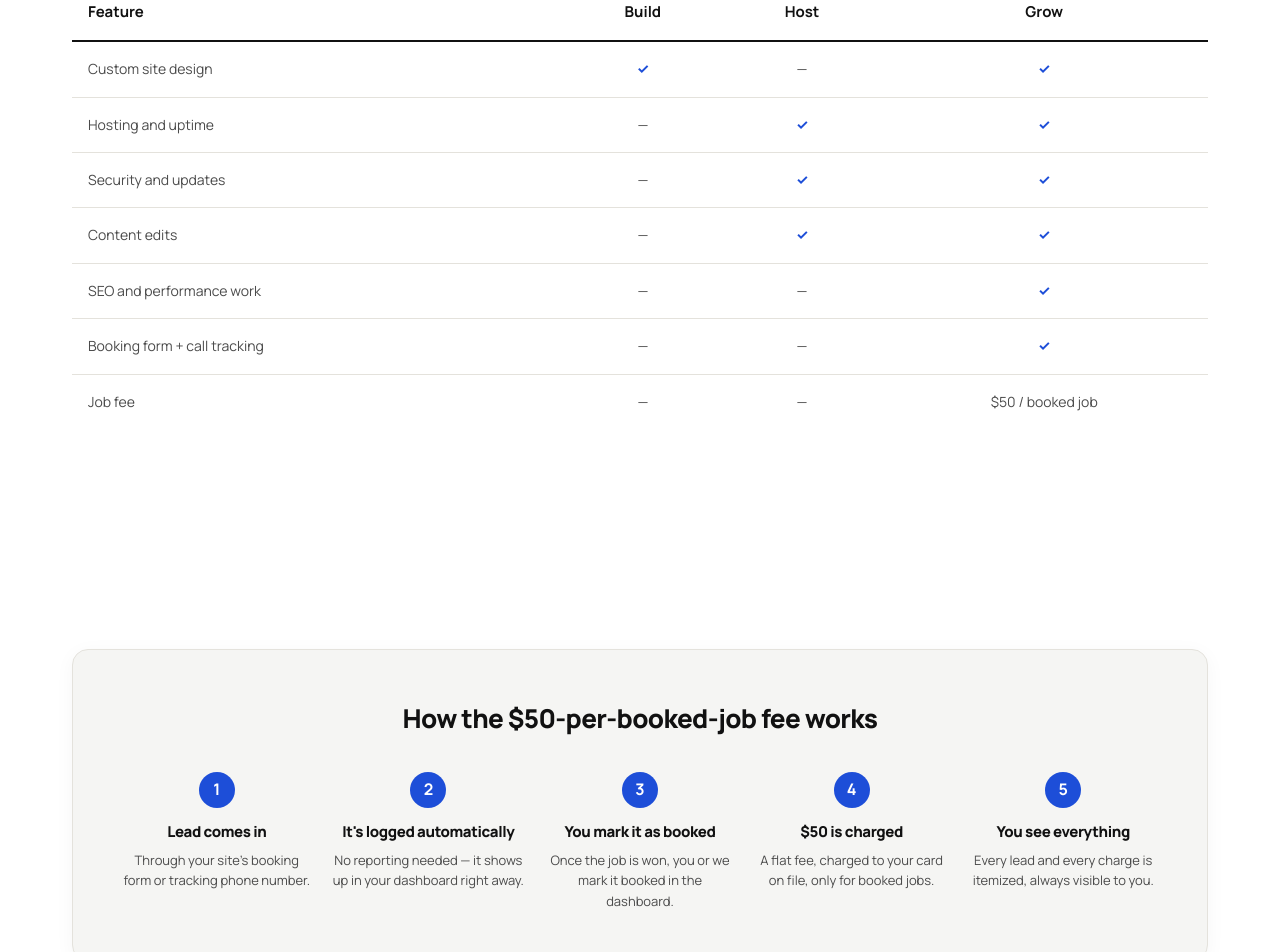
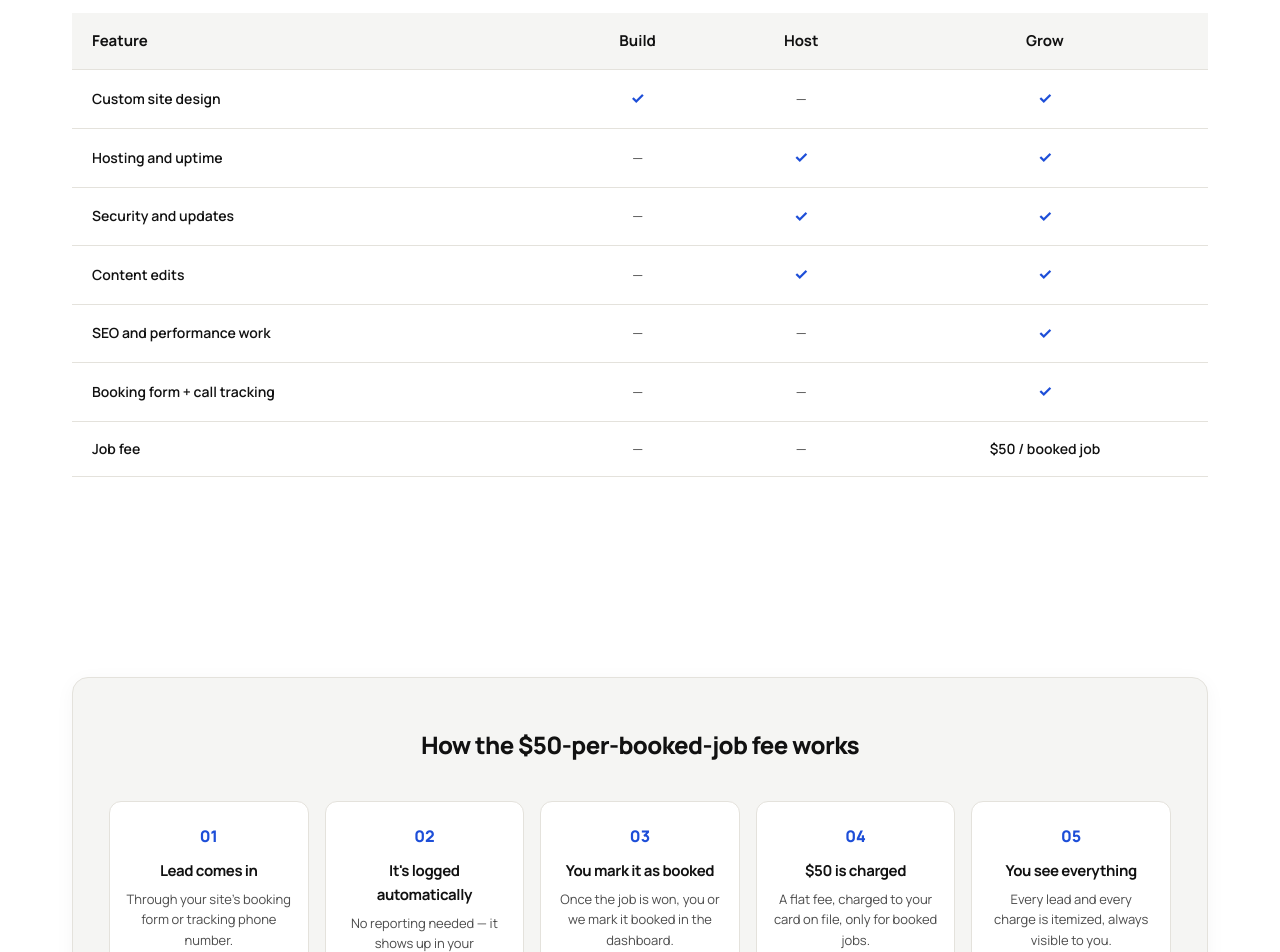
Before and after one commit to therealdanish10-cpu/groundwork, a Next.js app: page /pricing in a window 1280 px wide. Shown: the part 1500-2452 px from the top of the page. Built offline with nearby package versions, Linux system fonts and the light colour scheme; no server answers.

Commit message:
Roll out new design system to /pricing page

```diff
--- a/app/components/FAQAccordion.tsx
+++ b/app/components/FAQAccordion.tsx
@@ -2,12 +2,12 @@
 
 import { useState } from 'react';
 
-interface FAQItem {
+export interface FAQItem {
   question: string;
   answer: string;
 }
 
-const FAQS: FAQItem[] = [
+const DEFAULT_FAQS: FAQItem[] = [
   {
     question: 'How do you know when I get a lead?',
     answer:
@@ -30,7 +30,11 @@ const FAQS: FAQItem[] = [
   },
 ];
 
-export default function FAQAccordion() {
+interface Props {
+  items?: FAQItem[];
+}
+
+export default function FAQAccordion({ items = DEFAULT_FAQS }: Props) {
   const [openIndex, setOpenIndex] = useState<number | null>(null);
 
   function toggle(idx: number) {
@@ -39,7 +43,7 @@ export default function FAQAccordion() {
 
   return (
     <div className="faq-accordion">
-      {FAQS.map((item, idx) => {
+      {items.map((item, idx) => {
         const isOpen = openIndex === idx;
         return (
           <div key={idx} className={`faq-item ${isOpen ? 'open' : ''}`}>
--- a/app/globals.css
+++ b/app/globals.css
@@ -1192,7 +1192,7 @@ header.page-head p {
 /* ---------- Feature Comparison Table ---------- */
 .compare-wrap {
   overflow-x:    auto;
-  margin-bottom: 100px;
+  margin-bottom: 80px;
 }
 
 table {
@@ -1204,20 +1204,23 @@ table {
 th,
 td {
   text-align:    left;
-  padding:       16px;
+  padding:       16px 20px;
   border-bottom: 1px solid var(--border);
   font-size:     14px;
+  font-family:   var(--font-manrope);
 }
 
 thead th {
   font-family:   var(--font-manrope);
   font-size:     15px;
   font-weight:   700;
-  border-bottom: 2px solid var(--fg);
-}
-
-tbody tr:last-child td {
-  border-bottom: none;
+  border-bottom: 1px solid var(--border);
+  background:    var(--paper-2);
+  color:         var(--fg);
+}
+
+tbody tr:hover {
+  background: rgba(29, 78, 216, 0.02);
 }
 
 th:not(:first-child),
@@ -1225,57 +1228,65 @@ td:not(:first-child) {
   text-align: center;
 }
 
-.check     { color: var(--blue); font-weight: 700; }
-.dash      { color: var(--gray); }
-.row-label { color: var(--gray); }
+.check     { color: var(--blue); font-weight: 700; font-size: 16px; }
+.dash      { color: var(--gray); font-weight: 400; }
+.row-label { color: var(--fg); font-weight: 600; }
 
 /* ---------- Lead Explainer ---------- */
 .lead-explainer {
   background:    var(--paper-2);
   border:        1px solid var(--border);
   border-radius: var(--card-radius);
-  padding:       48px;
-  margin-bottom: 100px;
+  padding:       48px 36px;
+  margin-bottom: 80px;
   box-shadow:    var(--card-shadow);
 }
 
 .lead-explainer h2 {
-  font-size:     26px;
-  margin-bottom: 32px;
+  font-size:     24px;
+  font-weight:   800;
+  margin-bottom: 36px;
   text-align:    center;
 }
 
 .lead-steps {
   display:               grid;
   grid-template-columns: repeat(5, 1fr);
-  gap:                   20px;
+  gap:                   16px;
 }
 
 .lead-step {
-  text-align: center;
+  background:    var(--paper);
+  border:        1px solid var(--border);
+  border-radius: 12px;
+  padding:       22px 16px;
+  text-align:    center;
+  transition:    var(--transition-theme);
+}
+
+.lead-step:hover {
+  border-color: var(--blue);
+  transform:    translateY(-2px);
 }
 
 .lead-step .num {
-  width:           36px;
-  height:          36px;
-  border-radius:   50%;
-  background:      var(--blue);
-  color:           #ffffff;
-  display:         flex;
-  align-items:     center;
-  justify-content: center;
-  font-weight:     700;
-  margin:          0 auto 12px;
+  color:         var(--blue);
+  font-size:     16px;
+  font-weight:   800;
+  margin-bottom: 10px;
 }
 
 .lead-step h3 {
   font-size:     15px;
+  font-weight:   700;
   margin-bottom: 6px;
+  color:         var(--fg);
 }
 
 .lead-step p {
-  color:     var(--gray);
-  font-size: 13px;
+  color:       var(--gray);
+  font-size:   13px;
+  line-height: 1.55;
 }
 
 /* ---------- CTA Band ---------- */
@@ -1284,14 +1295,15 @@ td:not(:first-child) {
   color:         var(--fg);
   border:        1px solid var(--border);
   border-radius: var(--card-radius);
-  padding:       56px;
+  padding:       56px 36px;
   text-align:    center;
-  margin:        100px 0;
+  margin:        80px 0 40px;
   box-shadow:    var(--card-shadow);
 }
 
 .cta-band h2 {
   font-size:     32px;
+  font-weight:   800;
   margin-bottom: 14px;
 }
 
--- a/app/pricing/page.tsx
+++ b/app/pricing/page.tsx
@@ -2,6 +2,7 @@ import type { Metadata } from 'next';
 import Link from 'next/link';
 import Reveal from '../components/Reveal';
 import PricingCarousel, { PlanItem } from '../components/PricingCarousel';
+import FAQAccordion, { FAQItem } from '../components/FAQAccordion';
 
 export const metadata: Metadata = {
   title: 'Pricing',
@@ -64,6 +65,29 @@ const PRICING_PLANS: PlanItem[] = [
   },
 ];
 
+const PRICING_FAQS: FAQItem[] = [
+  {
+    question: 'Can I start with Build and upgrade later?',
+    answer:
+      'Yes — most clients start with Build, then move to Host or Grow once the site is live and they see the value in ongoing support.',
+  },
+  {
+    question: 'Is there a contract or commitment?',
+    answer:
+      'No. Host and Grow are billed monthly and you can cancel or switch anytime from your dashboard.',
+  },
+  {
+    question: 'What if I already have a website?',
+    answer:
+      'We can take over hosting an existing site on the Host plan, or rebuild it as part of Grow if it needs work to convert visitors into leads.',
+  },
+  {
+    question: 'Is the $50 job fee capped?',
+    answer:
+      'Not currently — it scales with how many jobs your site helps you win, which is the same incentive we have: the better it performs, the more we both earn.',
+  },
+];
+
 /* ─────────────────────────────────────────────────────────────
    Pricing page — body content only.
    <nav> and <footer> are rendered by app/layout.tsx.
@@ -72,7 +96,7 @@ const PRICING_PLANS: PlanItem[] = [
 export default function PricingPage() {
   return (
     <>
-      {/* ── PAGE HEADER ──────────────────────────────────────── */}
+      {/* ── 1. PAGE HEADER ───────────────────────────────────── */}
       <header className="page-head">
         <div className="container">
           <div className="section-eyebrow">PRICING</div>
@@ -84,7 +108,7 @@ export default function PricingPage() {
         </div>
       </header>
 
-      {/* ── PLAN CAROUSEL ────────────────────────────────────── */}
+      {/* ── 2. PLAN CAROUSEL ─────────────────────────────────── */}
       <section className="section-sm">
         <div className="container">
           <Reveal>
@@ -98,14 +122,12 @@ export default function PricingPage() {
         </div>
       </section>
 
-      {/* ── FEATURE COMPARISON TABLE ─────────────────────────── */}
+      {/* ── 3. FEATURE COMPARISON TABLE ──────────────────────── */}
       <section className="section-sm">
         <div className="container">
-          <Reveal className="section-head" style={{ maxWidth: '600px', marginBottom: '40px' }}>
+          <Reveal className="section-head text-center" style={{ margin: '0 auto 48px', textAlign: 'center' }}>
             <div className="section-eyebrow">COMPARE</div>
-            <h2 style={{ fontSize: 'clamp(24px, 3.5vw, 32px)' }}>
-              What's included in each plan
-            </h2>
+            <h2>What&apos;s included in each plan</h2>
           </Reveal>
 
           <Reveal className="compare-wrap">
@@ -167,7 +189,7 @@ export default function PricingPage() {
         </div>
       </section>
 
-      {/* ── HOW THE $50-PER-BOOKED-JOB FEE WORKS ────────────── */}
+      {/* ── 4. HOW THE $50-PER-BOOKED-JOB FEE WORKS ─────────── */}
       <section className="section-sm">
         <div className="container">
           <Reveal>
@@ -175,27 +197,27 @@ export default function PricingPage() {
               <h2>How the $50-per-booked-job fee works</h2>
               <div className="lead-steps">
                 <div className="lead-step">
-                  <div className="num">1</div>
+                  <div className="num">01</div>
                   <h3>Lead comes in</h3>
-                  <p>Through your site's booking form or tracking phone number.</p>
+                  <p>Through your site&apos;s booking form or tracking phone number.</p>
                 </div>
                 <div className="lead-step">
-                  <div className="num">2</div>
-                  <h3>It's logged automatically</h3>
+                  <div className="num">02</div>
+                  <h3>It&apos;s logged automatically</h3>
                   <p>No reporting needed — it shows up in your dashboard right away.</p>
                 </div>
                 <div className="lead-step">
-                  <div className="num">3</div>
+                  <div className="num">03</div>
                   <h3>You mark it as booked</h3>
                   <p>Once the job is won, you or we mark it booked in the dashboard.</p>
                 </div>
                 <div className="lead-step">
-                  <div className="num">4</div>
+                  <div className="num">04</div>
                   <h3>$50 is charged</h3>
                   <p>A flat fee, charged to your card on file, only for booked jobs.</p>
                 </div>
                 <div className="lead-step">
-                  <div className="num">5</div>
+                  <div className="num">05</div>
                   <h3>You see everything</h3>
                   <p>Every lead and every charge is itemized, always visible to you.</p>
                 </div>
@@ -205,56 +227,27 @@ export default function PricingPage() {
         </div>
       </section>
 
-      {/* ── FAQ ──────────────────────────────────────────────── */}
+      {/* ── 5. FAQ (Collapsible Accordion) ───────────────────── */}
       <section id="faq" className="section-sm">
         <div className="container">
-          <Reveal className="section-head" style={{ maxWidth: '600px', marginBottom: '40px' }}>
+          <Reveal className="section-head text-center" style={{ margin: '0 auto 48px', textAlign: 'center' }}>
             <div className="section-eyebrow">FAQ</div>
-            <h2 style={{ fontSize: 'clamp(24px, 3.5vw, 32px)' }}>Common questions</h2>
+            <h2>Common questions</h2>
           </Reveal>
 
-          <Reveal>
-            <div className="faq-item">
-              <h3>Can I start with Build and upgrade later?</h3>
-              <p>
-                Yes — most clients start with Build, then move to Host or Grow
-                once the site is live and they see the value in ongoing support.
-              </p>
-            </div>
-            <div className="faq-item">
-              <h3>Is there a contract or commitment?</h3>
-              <p>
-                No. Host and Grow are billed monthly and you can cancel or
-                switch anytime from your dashboard.
-              </p>
-            </div>
-            <div className="faq-item">
-              <h3>What if I already have a website?</h3>
-              <p>
-                We can take over hosting an existing site on the Host plan, or
-                rebuild it as part of Grow if it needs work to convert visitors
-                into leads.
-              </p>
-            </div>
-            <div className="faq-item">
-              <h3>Is the $50 job fee capped?</h3>
-              <p>
-                Not currently — it scales with how many jobs your site helps
-                you win, which is the same incentive we have: the better it
-                performs, the more we both earn.
-              </p>
-            </div>
+          <Reveal delay={100}>
+            <FAQAccordion items={PRICING_FAQS} />
           </Reveal>
         </div>
       </section>
 
-      {/* ── CLOSING CTA BAND ─────────────────────────────────── */}
+      {/* ── 6. CLOSING CTA BAND ──────────────────────────────── */}
       <section className="section-sm">
         <div className="container">
           <Reveal>
             <div className="cta-band">
               <h2>Ready to get your business online?</h2>
-              <p>Tell us about your trade and we'll recommend the right plan.</p>
+              <p>Tell us about your trade and we&apos;ll recommend the right plan.</p>
               <Link href="/#contact" className="btn btn-primary">Get started</Link>
             </div>
           </Reveal>
```
